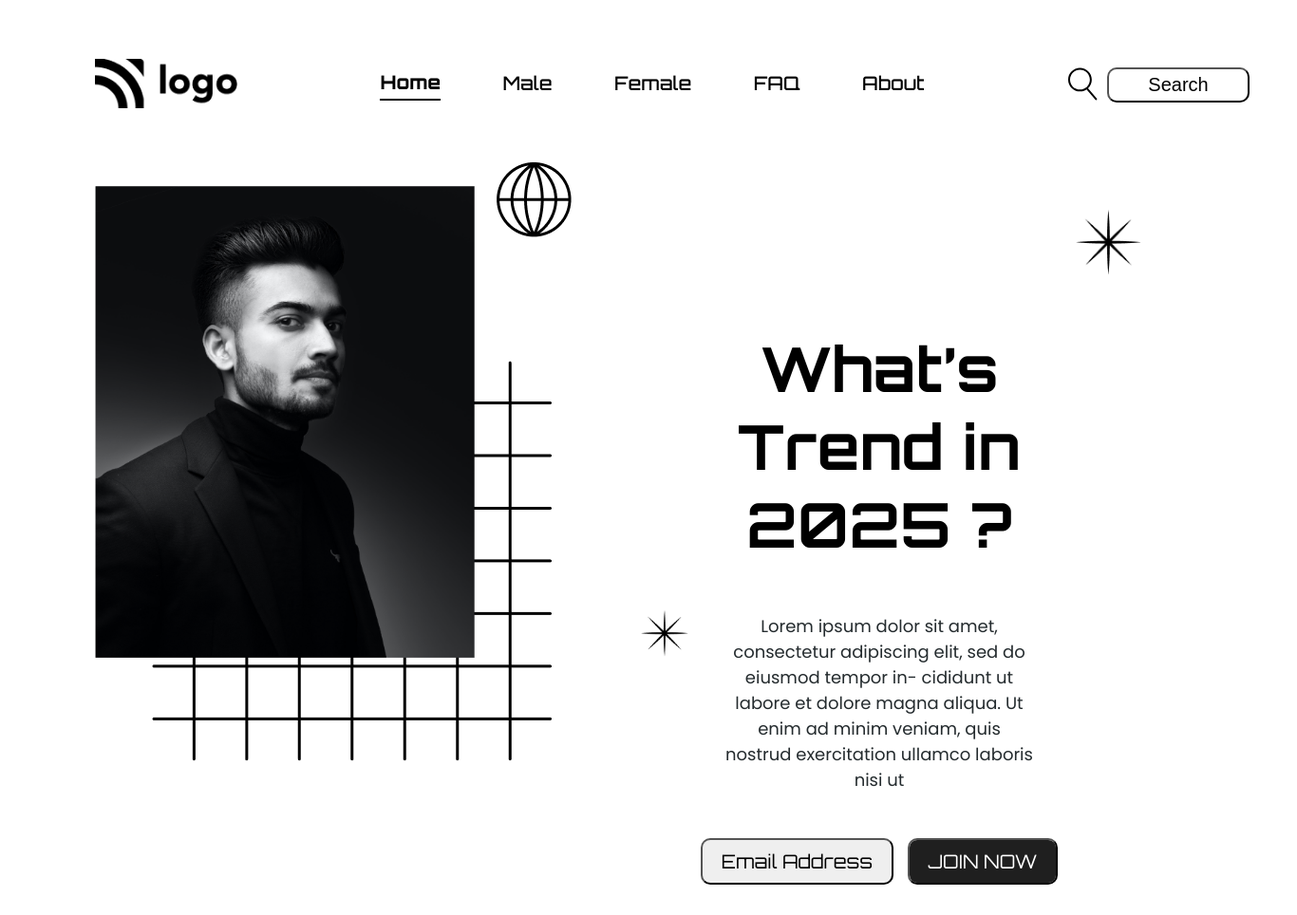
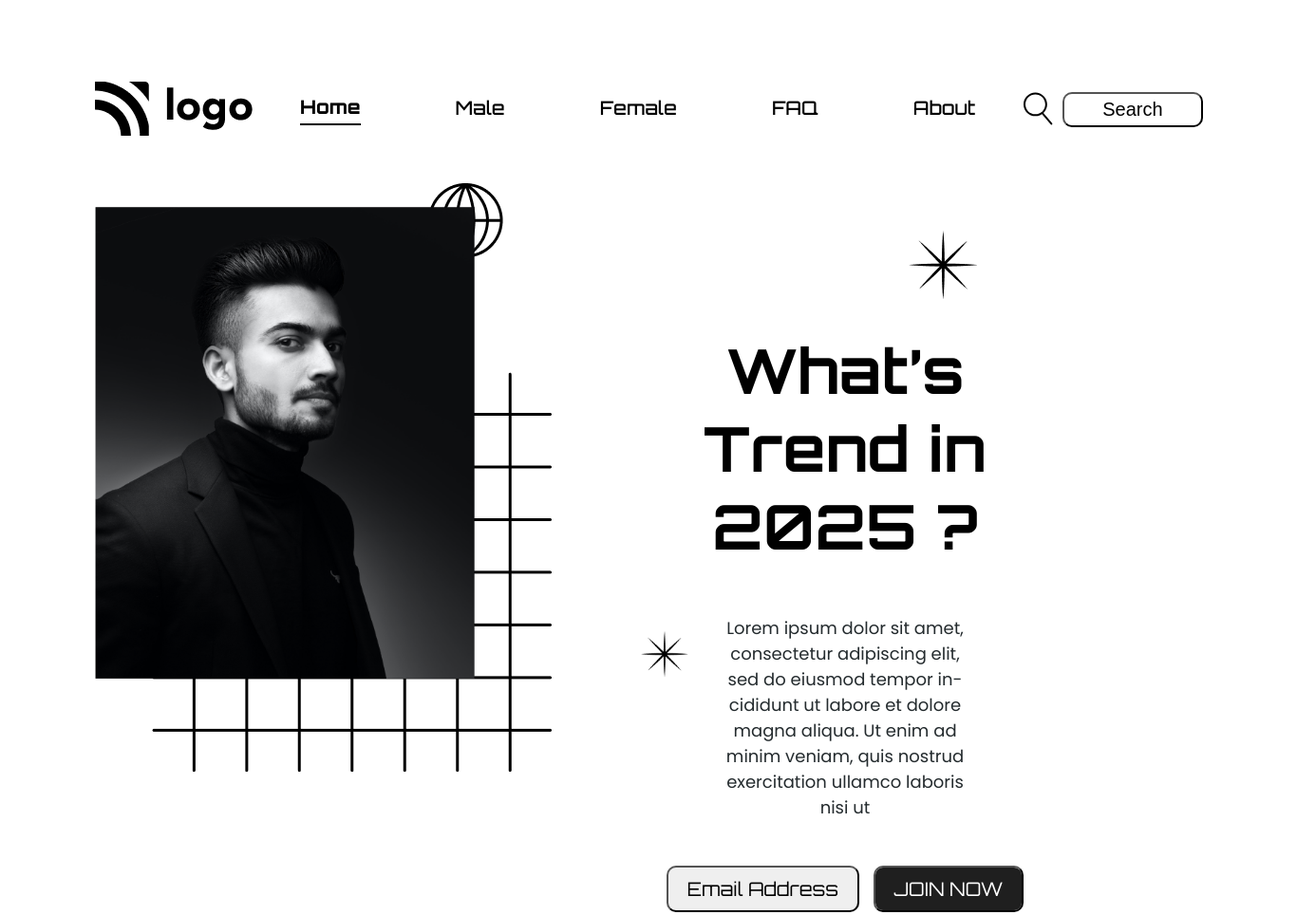
Before and after one commit to yashshamnani/Fashion-Trends-LandingPage, a plain HTML site: page index.html in a window 1280 px wide. Shown: the top 964 px of the page at 95% size, 1366 px wide, since content can reach past the window. Drawn offline with Linux system fonts and the light colour scheme.

Commit message:
updated style

```diff
--- a/style.css
+++ b/style.css
@@ -12,15 +12,15 @@
 
 body{
     font-family:   sans-serif;
-    /* overflow: hidden; */
+    overflow: hidden;
 }
 .container{
-    width: 90vw;
+    /* width: 90vw; */
      margin: 50px 100px;
 }
 .navbar-container img{
     /* height: 100px; */
-    width: 150px;
+    /* width: 150px; */
     /* margin-left: 30px; */
 }
 .navbar-container{
@@ -28,18 +28,18 @@ body{
     display: flex;
     justify-content: space-between;
     align-items: center;
-    height: 10vh;
+    /* height: 10vh; */
     margin-bottom: 90px;
 }
 .button-group{
     display: flex;
-    width: 10vw;
+    /* width: 10vw; */
     justify-content: space-evenly;
 }
 .list{
 
     display: flex;
-    width: 55vw;
+    /* width: 55vw; */
     justify-content:space-evenly;
     align-items: center;
     font-family: 'Orbitron', sans-serif;
@@ -55,6 +55,7 @@ li:first-child{
     color: black;
 }
 .list-item{
+    margin: 50px;
     padding-bottom: 5px;
     font-size: 20px;
 }
@@ -63,8 +64,8 @@ li:first-child{
 
 }
 .nav-button{
-    width: 150px;
-    padding: 5px 10px;
+    /* width: 150px; */
+    padding: 5px 40px;
     border-radius: 10px;
     font-size: 20px;
     margin-right: 50px;
@@ -74,15 +75,15 @@ li:first-child{
 [aria-label="banner"] {
 
     position: relative;
-    width: 100%;
-    height: 90vh;
+    /* width: 100%; */
+    /* height: 90vh; */
 
 }
 
  .square{
-    width: 300px;
+    /* width: 300px; */
     position: relative;
-    top: 160px;
+    top: 120px;
     left:  60px;
 
  }
@@ -92,16 +93,17 @@ li:first-child{
 
     position: relative;
     /* z-index: 10; */
-    top: -450px;
+    top: -480px;
     width: 400px;
     right: 0px;
  }
 
 .star img{
 
-    height: 70px;
+    /* height: 70px; */
     position:absolute;
-    right: 50px;
+    right: 150px;
+    top: -30px;
 }
 .star1 img{
  height: 50px;
@@ -109,23 +111,23 @@ li:first-child{
  /* right: 10px;
   */
   left: 150px;
-  top: 50px;
+  top: 20px;
 }
 .globe img{
 position: absolute;
 /* right: 20px; */
 right: 650px;
-top: -50px;
+top: -80px;
 
 
 }
 .hero-container-right{
-    height: 70vh;
+    /* height: 70vh; */
     text-align: center;
     margin-left: 600px;
     margin-right: 100px;
     position: relative;
-    top: -800px;
+    top: -850px;
 }
 .hero-heading{
     font-size: 65px;
```
